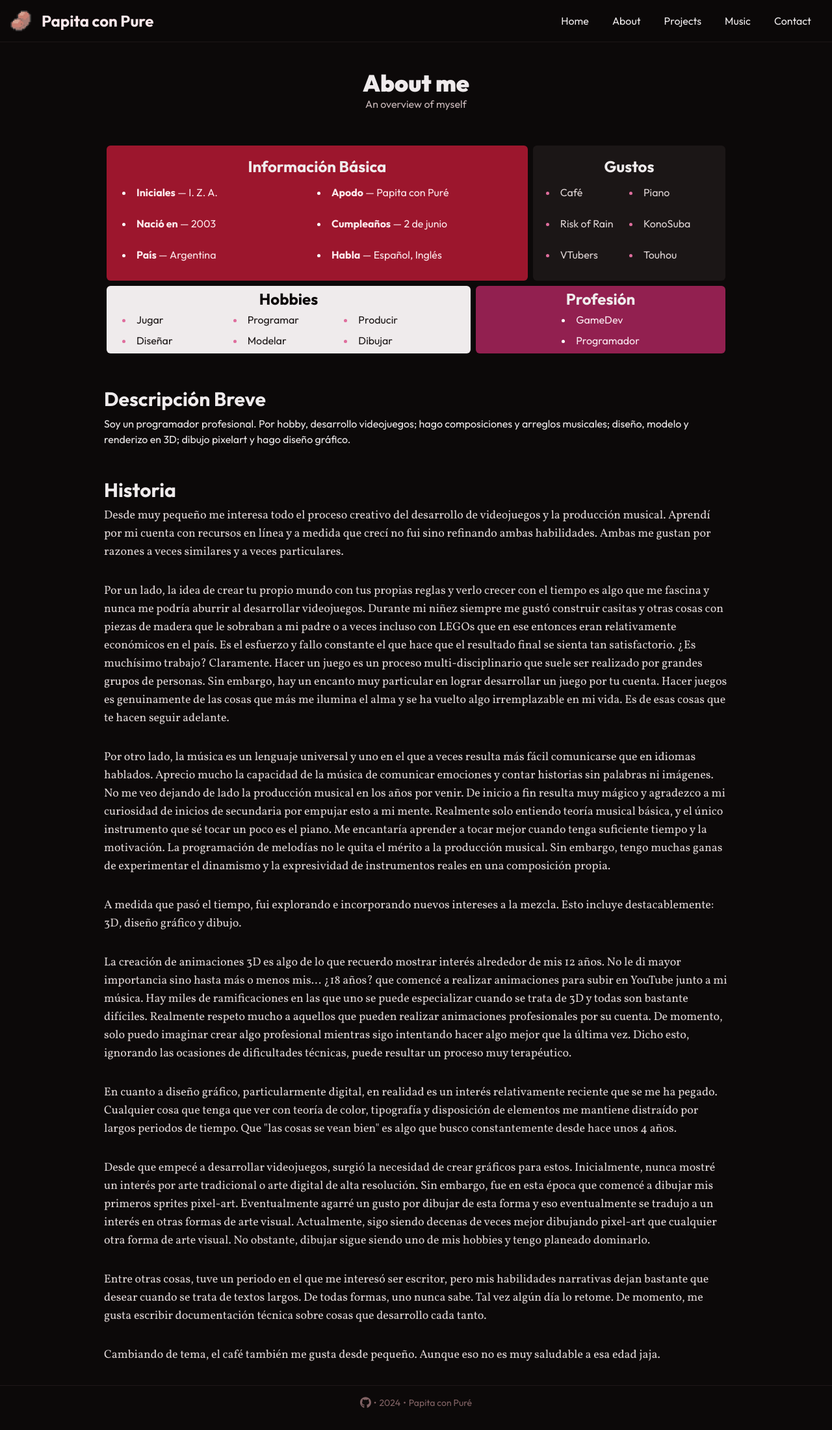
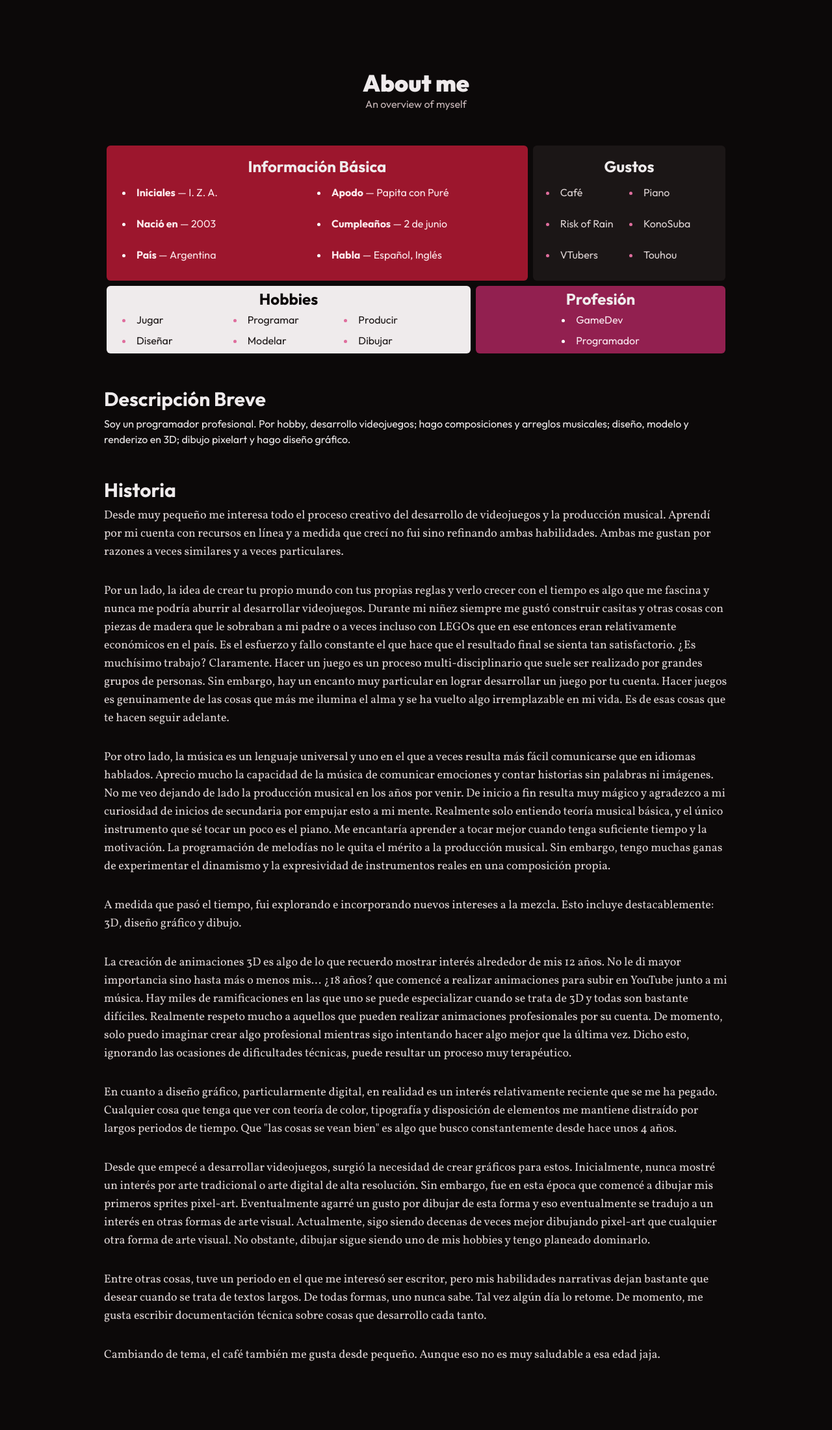
Before and after one commit to PapitaConPure/me, a Next.js app: page /en/about in a window 1280 px wide. Shown: the whole page at 65% size. After the commit the page ends 2132 px from the top, so only its background shows below. Built offline with nearby package versions, Linux system fonts and the light colour scheme; a web font is replaced by a local one.

Commit message:
fix layout error

```diff
--- a/src/app/[lang]/layout.tsx
+++ b/src/app/[lang]/layout.tsx
@@ -1,12 +1,10 @@
 import type { Metadata } from 'next';
 import { Outfit, M_PLUS_2, Vollkorn, Noto_Serif_JP } from 'next/font/google';
-import Header from '@/components/Header';
-import Footer from '@/components/Footer';
 import '../globals.css';
 
 import { config } from '@fortawesome/fontawesome-svg-core';
 import '@fortawesome/fontawesome-svg-core/styles.css';
-import { isValidLocale, locales } from '@/lib/i18n';
+import { defaultLocale, isValidLocale, locales } from '@/lib/i18n';
 import { notFound } from 'next/navigation';
 config.autoAddCss = false;
 
@@ -45,7 +43,7 @@ export async function generateStaticParams() {
 }
 
 export default async function RootLayout({ children, params }: Readonly<Props>) {
-	const lang = (await params).lang;
+	const lang = params ? (await params)?.lang : defaultLocale;
 
 	if (!isValidLocale(lang)) return notFound();
 
@@ -63,9 +61,7 @@ export default async function RootLayout({ children, params }: Readonly<Props>)
 				/>
 			</head>
 			<body className='w-full bg-background pt-[60px] font-default-sans text-foreground antialiased'>
-				<Header lang={lang} />
 				{children}
-				<Footer lang={lang} />
 			</body>
 		</html>
 	);
```
